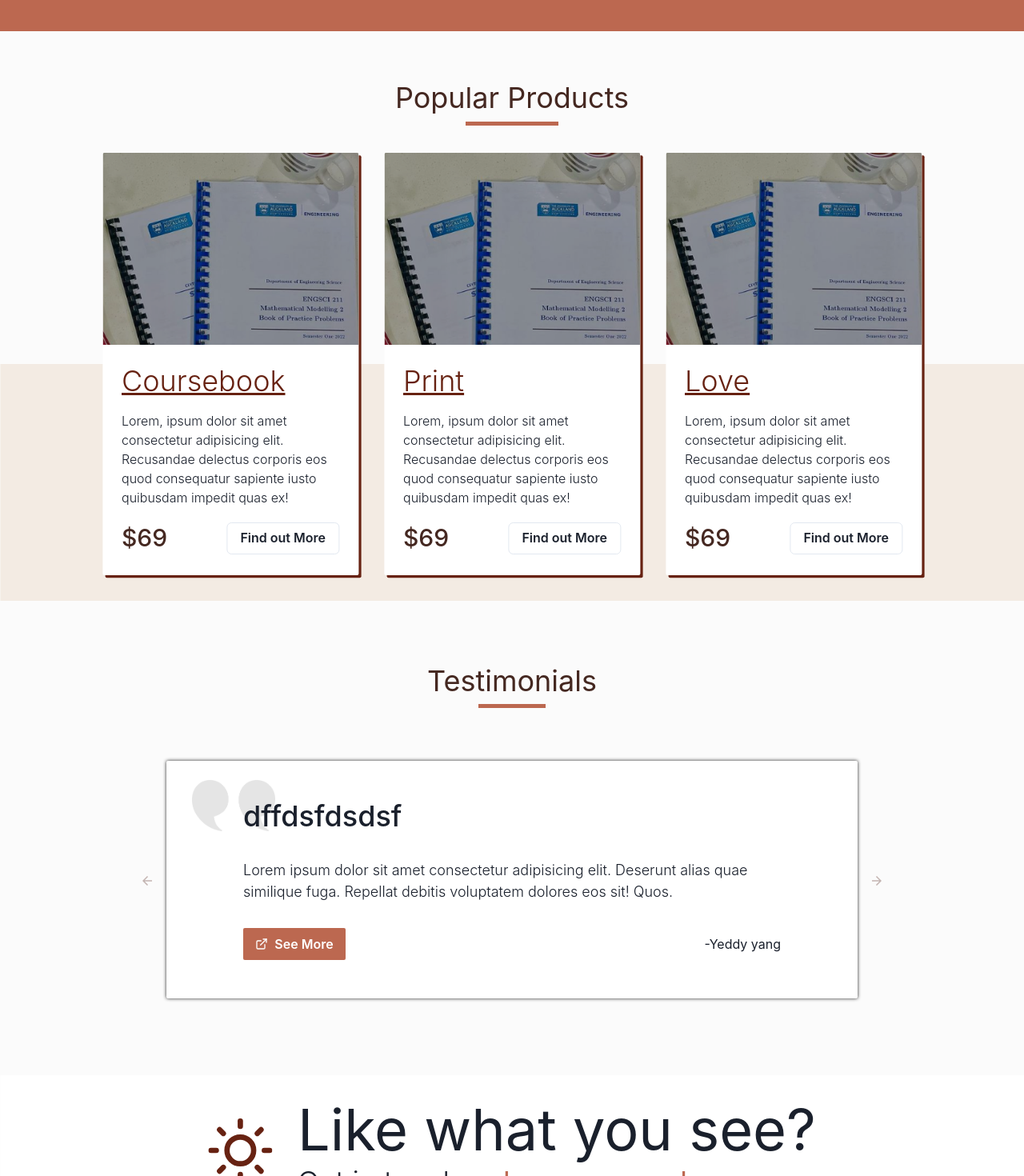
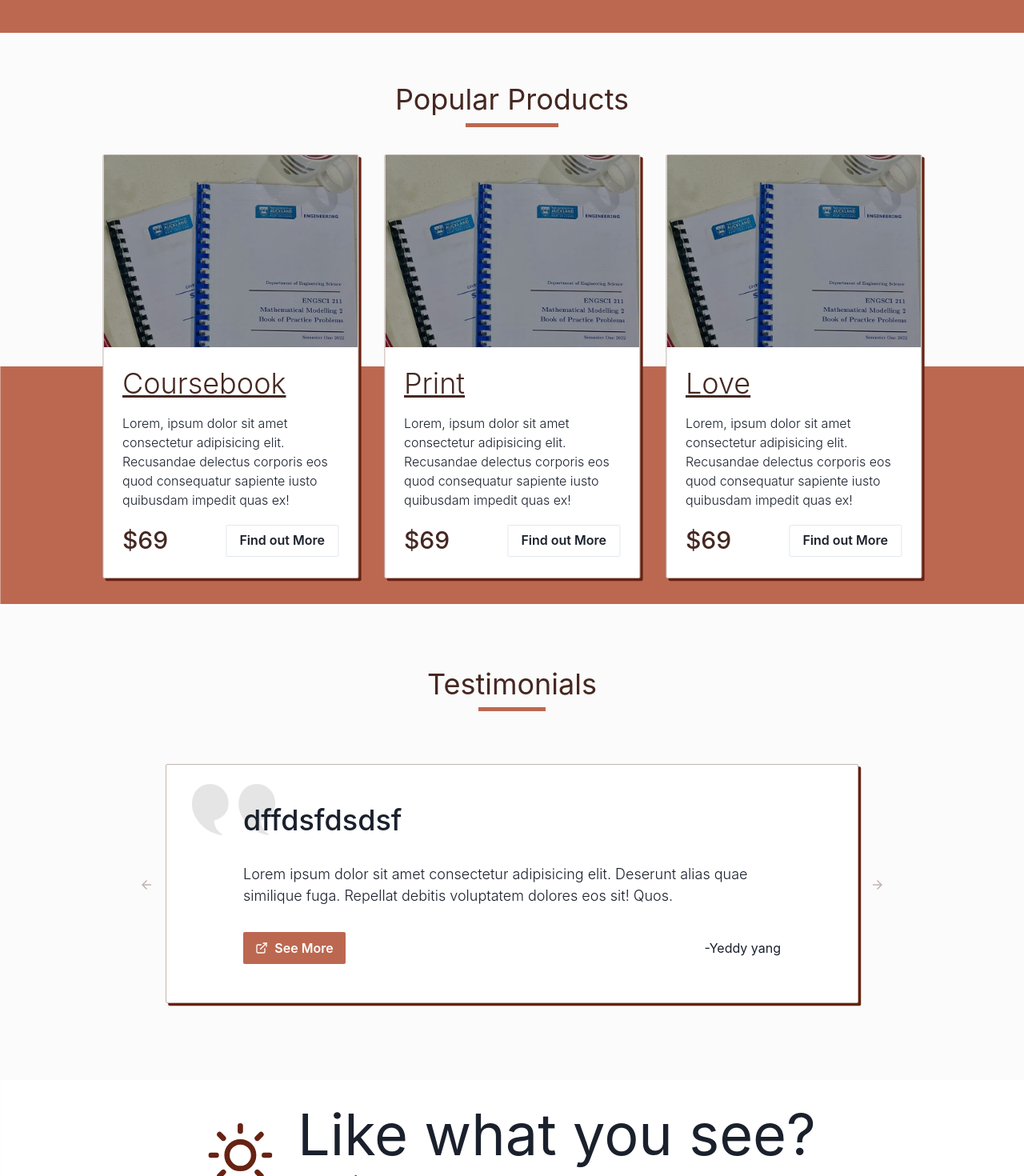
Before and after one commit to choden-dev/PrimalPrinting, a Next.js app: page / in a window 1280 px wide. Shown: the part 1522-2992 px from the top of the page at 80% size. Built offline with nearby package versions, Linux system fonts and the light colour scheme.

Commit message:
fully changed front page styling

```diff
--- a/components/descriptioncard/DescriptionCard.tsx
+++ b/components/descriptioncard/DescriptionCard.tsx
@@ -20,6 +20,8 @@ export default function DescriptionCard({ name, description }: Props) {
             padding="2rem"
             display="flex"
             flexDir="column"
+            border="1px"
+            borderColor="brown.200"
             borderRadius="sm"
             textAlign="left"
             minHeight="20rem"
--- a/components/productcard/ProductCard.tsx
+++ b/components/productcard/ProductCard.tsx
@@ -25,8 +25,10 @@ export default function ProductCard({ productName, productPrice, productDescript
             flexDir="column"
             minW="15rem"
             maxW="20rem"
+            border="1px"
+            borderColor="brown.200"
             overflow="hidden"
-            boxShadow="0.2rem 0.2rem 0 #672212"
+            boxShadow="0.2rem 0.2rem  #672212"
             borderRadius="sm"
             height="fit-content"
             backgroundColor="white"
@@ -55,7 +57,7 @@ export default function ProductCard({ productName, productPrice, productDescript
                     padding="1.5rem">
                     <Heading
                         fontWeight="300"
-                        color="brown.800"
+                        color="brown.900"
                         as="u">
                         {productName}
                     </Heading>
@@ -73,8 +75,13 @@ export default function ProductCard({ productName, productPrice, productDescript
                             {productPrice}
                         </Text>
                         {hasButton && <Button
+                            borderRadius="sm"
                             marginLeft="auto"
-                            variant="outline">
+                            variant="outline"
+                            _hover={{
+                                color: "white",
+                                bg: "brown.800"
+                            }}>
                             Find out More
                         </Button>}
                     </Box>
--- a/components/productdiv/ProductDiv.tsx
+++ b/components/productdiv/ProductDiv.tsx
@@ -26,7 +26,7 @@ export default function ProductDiv({ }: Props) {
             position="relative"
             padding="2rem"
             flexWrap="wrap" >
-            <Box position="absolute" width="100%" bg="brown.100" height="50%" bottom="0" />
+            <Box position="absolute" width="100%" bg="brown.700" height="50%" bottom="0" />
             {products.map((item, index) => {
                 return <ProductCard key={item.title} productName={item.title} productPrice={item.price} productDescription={item.description} image={item.image} hasButton />
             })}
--- a/components/testimonialcard/TestimonialCard.tsx
+++ b/components/testimonialcard/TestimonialCard.tsx
@@ -27,7 +27,9 @@ export default function TestimonialCard({ toDisplay }: Props) {
             zIndex="999"
             borderRadius="sm"
             padding="2rem"
-            boxShadow="0 0 4px rgb(33,33,33)"
+            border="1px"
+            borderColor="brown.200"
+            boxShadow="0.2rem 0.2rem 0 #672212"
         >
             <Box
                 padding={{ base: "1rem", lg: "1rem 4rem" }}
--- a/pages/index.tsx
+++ b/pages/index.tsx
@@ -136,7 +136,7 @@ const Home: NextPage = () => {
           padding="3rem 0">
           <TestimonialDiv />
         </Box>
-        <Box position="absolute" bottom="5rem" zIndex="-1" width="70%" height="10%" bg="brown.100" />
+        <Box position="absolute" bottom="5rem" zIndex="-1" width="70%" height="10%" bg="brown.700" />
 
       </Box>
 
```
